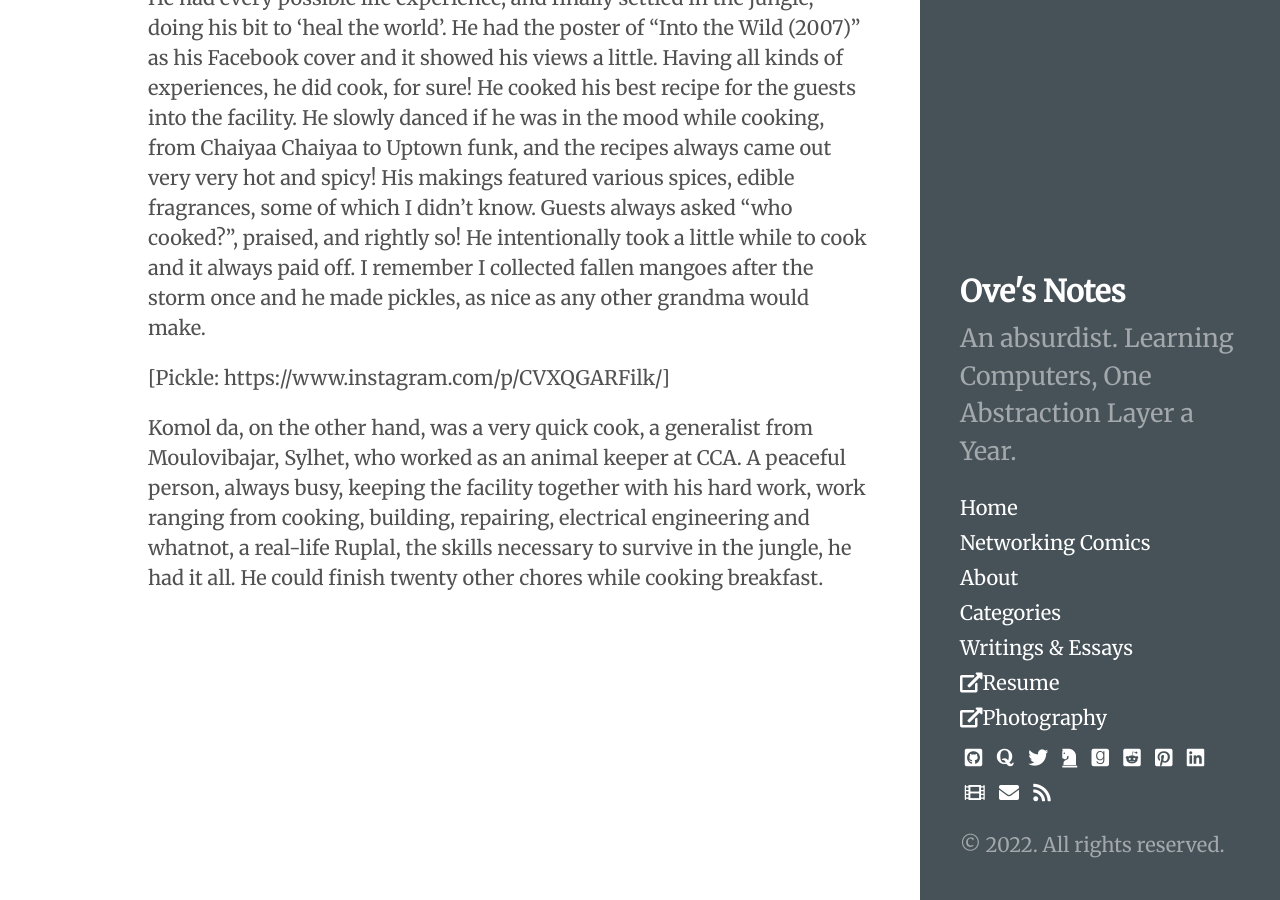
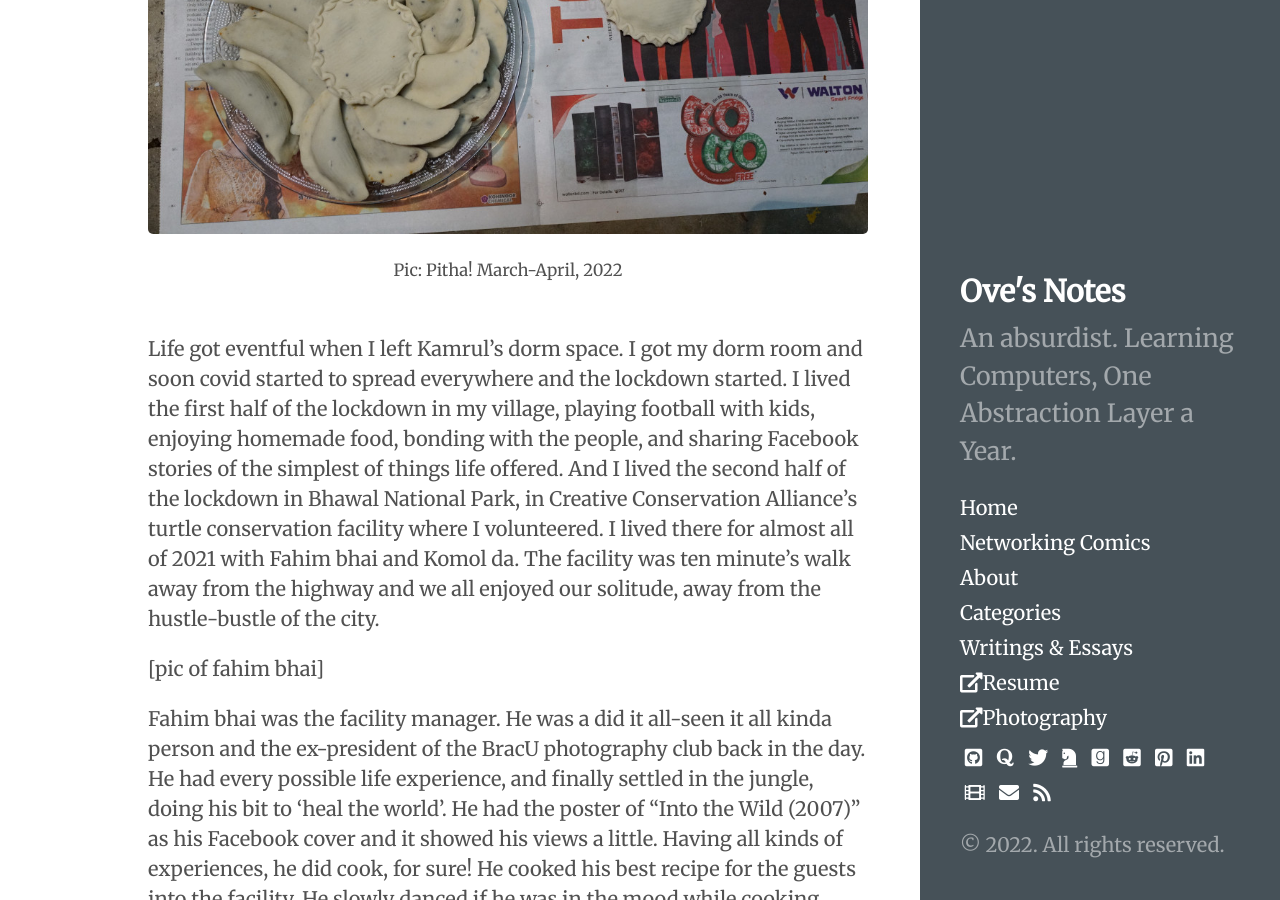
Before and after one commit to ovebepari/ovebepari.github.io, a Jekyll site: the page built from Random_writings/my-cooking-story.md, in a window 1280 px wide and 900 px high, scrolled down 2845 px. Built offline with Jekyll 4.4.1, drawn with Linux system fonts in a browser that asks for light colours; some of the changed text lies outside the part shown.

Commit message:
update v9, added images of pickle, pitha

```diff
--- a/Random_writings/my-cooking-story.md
+++ b/Random_writings/my-cooking-story.md
@@ -14,20 +14,33 @@
 
 Kamrul helped me when I started to conserve more in my sophomore days. My family was struggling to provide me with 4k bdt per month, as always, so I started to cut expenses. In that process, he started to share his dorm room and bed with me, which he got six months earlier than us through his premium network. He loved the kitchen our dormitory offered!
 
+<br>
 <img src="/Random_writings/images/kamrul.jpg" alt="Kamrul Islam Kamran">
 <center> <small>Pic: Kamrul Cooking! March-April, 2022</small> </center> <br>
 
 He'd often cook, but it was his process that made me realize he wasn't just some ordinary guy cooking as a random activity of the day. He knew how many tablespoons of ghee and garlic mix were required for a beef recipe for 10 people, and which ingredients to experiment with. He would chop his veggies slowly. He'd stir his makings with utmost care. He'd taste the salt of his recipe like a lovely grandmother. He'd serve us as if we were in a five-star restaurant. He'd enjoy every little compliment of his work like someone who just cooked for the first time for their family!
 
+<br>
 <img src="/Random_writings/images/sabbir.jpg" alt="Khandoker Sabbir">
 <center> <small>Pic: Sabbir Reading! March-April, 2022</small> </center> <br>
 
 Living with him, gradually, I started cooking too. A big Sylheti influence in my cooking first up. We were together for six months until I had my own dorm access. We'd become roommates again in the final year, along with another cook, Khandokar Sabbir, a sportsman from Kushtia, a guy who'd cook with the lowest of resources, with an opposite cooking style of Kamrul. Kamrul, me and Sabbir would announce our dorm room as a restaurant to our neighbours where every day would feel like a new festival with new recipes, pithas and whatnot. People would come and sponsor and we'd just cook, we'd become freelance cooks at some point. I soon would live the best six months of my life, food-wise.
 
+<br>
+<img src="/Random_writings/images/pitha.jpg" alt="Pitha">
+<center> <small>Pic: Pitha! March-April, 2022</small> </center> <br>
+
 Life got eventful when I left Kamrul's dorm space. I got my dorm room and soon covid started to spread everywhere and the lockdown started. I lived the first half of the lockdown in my village, playing football with kids, enjoying homemade food, bonding with the people, and sharing Facebook stories of the simplest of things life offered. And I lived the second half of the lockdown in Bhawal National Park, in Creative Conservation Alliance's turtle conservation facility where I volunteered. I lived there for almost all of 2021 with Fahim bhai and Komol da. The facility was ten minute's walk away from the highway and we all enjoyed our solitude, away from the hustle-bustle of the city.
+
+[pic of fahim bhai]
 
 Fahim bhai was the facility manager. He was a did it all-seen it all kinda person and the ex-president of the BracU photography club back in the day. He had every possible life experience, and finally settled in the jungle, doing his bit to 'heal the world'. He had the poster of "Into the Wild (2007)" as his Facebook cover and it showed his views a little. Having all kinds of experiences, he did cook, for sure! He cooked his best recipe for the guests into the facility. He slowly danced if he was in the mood while cooking, from Chaiyaa Chaiyaa to Uptown funk, and the recipes always came out very very hot and spicy! His makings featured various spices, edible fragrances, some of which I didn't know. Guests always asked "who cooked?", praised, and rightly so! He intentionally took a little while to cook and it always paid off. I remember I collected fallen mangoes after the storm once and he made pickles, as nice as any other grandma would make.
 
-[Pickle: https://www.instagram.com/p/CVXQGARFilk/]
+<br>
+<img src="/Random_writings/images/pickle.jpg" alt="Mangle Pickle">
+<center> <small>Pic: Mange Pickle, July-Aug, 2021</small> </center> <br>
+
 
 Komol da, on the other hand, was a very quick cook, a generalist from Moulovibajar, Sylhet, who worked as an animal keeper at CCA. A peaceful person, always busy, keeping the facility together with his hard work, work ranging from cooking, building, repairing, electrical engineering and whatnot, a real-life Ruplal, the skills necessary to survive in the jungle, he had it all. He could finish twenty other chores while cooking breakfast.
+
+[pic of komol da]
```
Also changed, not shown: Random_writings/images/pickle.jpg (added), Random_writings/images/pitha.jpg (added), Random_writings/images/sabbir.jpg.
